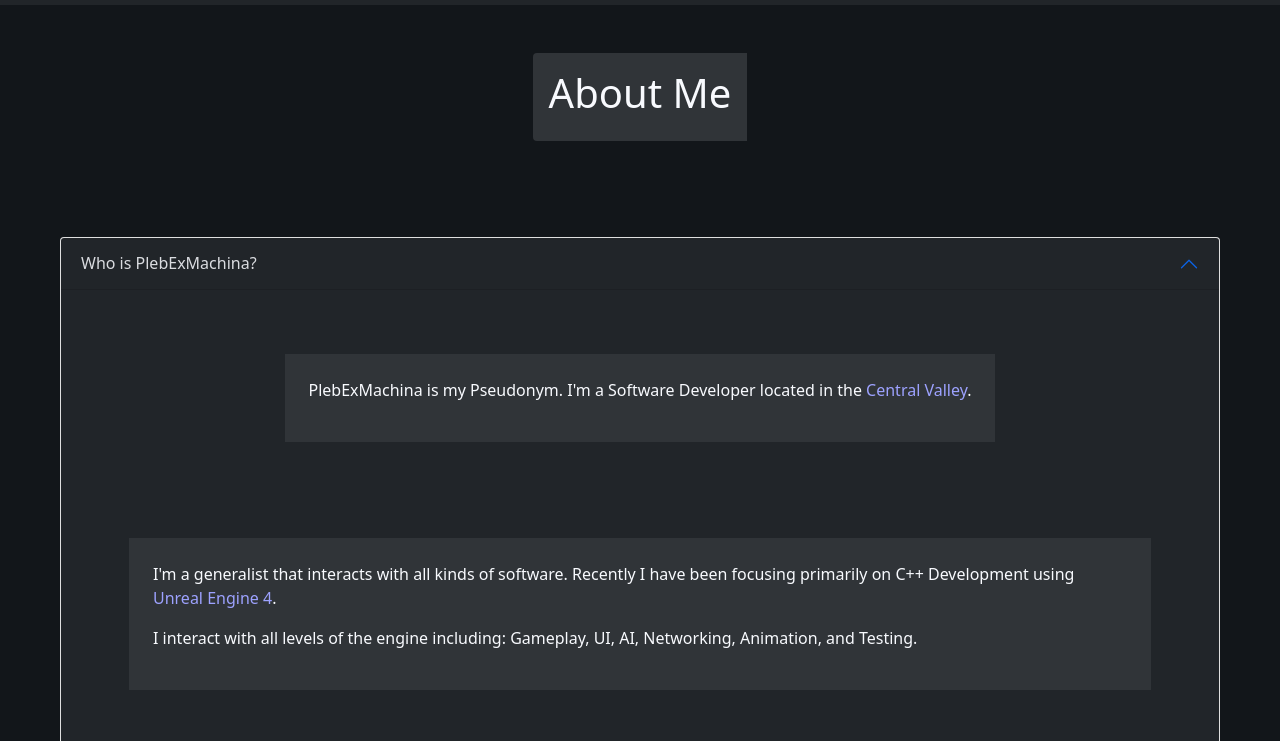
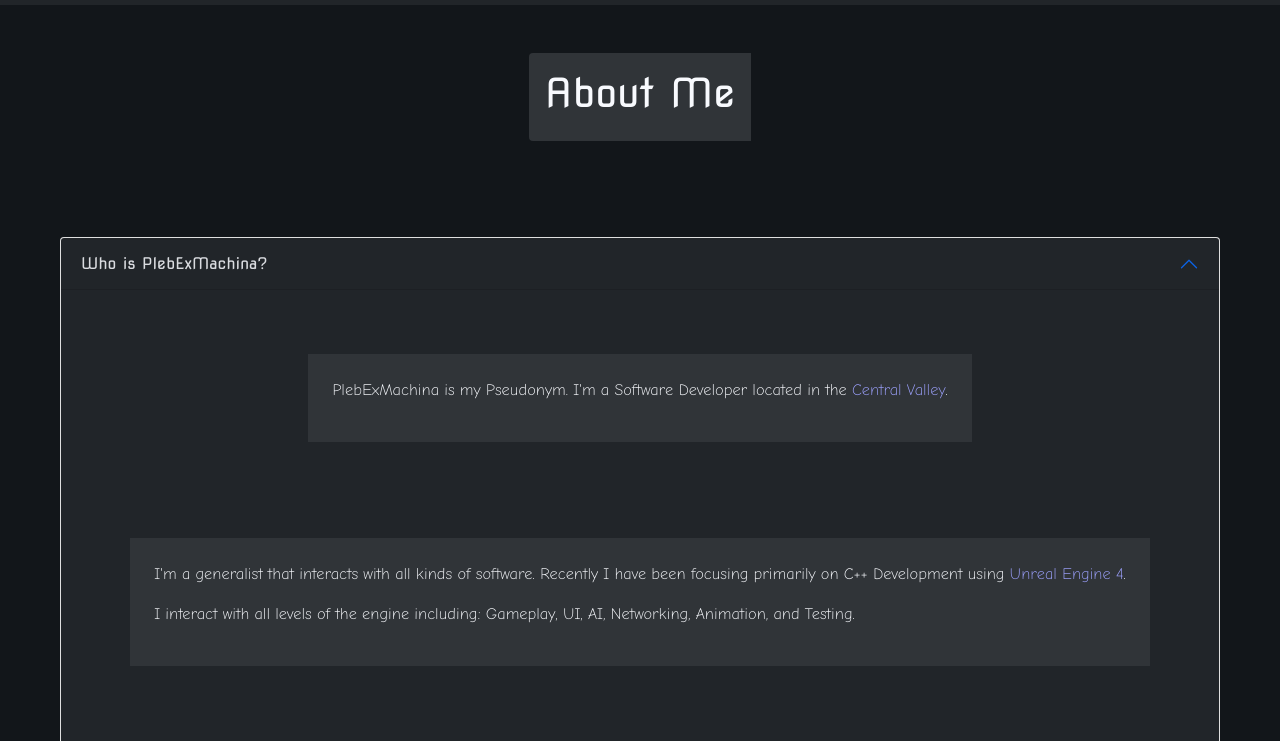
Before and after one commit to PlebExMachina/PlebExMachina.github.io, a website: page about.html in a window 1280 px wide. Shown: the part 59-800 px from the top of the page. Drawn offline with nearby package versions, Linux system fonts and the light colour scheme.

Commit message:
feat(typography): integrated google fonts and setup fallbacks

```diff
--- a/about.html
+++ b/about.html
@@ -17,6 +17,11 @@
   <!-- Font Awesome -->
   <link rel="stylesheet" href="https://cdnjs.cloudflare.com/ajax/libs/font-awesome/6.1.1/css/brands.min.css">
   <link rel="stylesheet" href="https://cdnjs.cloudflare.com/ajax/libs/font-awesome/6.1.1/css/fontawesome.min.css">
+
+    <!-- Google Fonts -->
+    <link rel="preconnect" href="https://fonts.googleapis.com">
+    <link rel="preconnect" href="https://fonts.gstatic.com" crossorigin>
+    <link href="https://fonts.googleapis.com/css2?family=Comic+Neue:wght@300&family=Nova+Square&display=swap" rel="stylesheet">
 </head>
 
 <body class="d-flex flex-column">
--- a/scss/style.scss
+++ b/scss/style.scss
@@ -262,3 +262,11 @@ $r-radius: 2;
     color: adjustedFontColor(0);
     background-color: adjustedBGColor(0);
 }
+
+h1, h2, h3, h4, h5 {
+    font-family: 'Nova Square', Georgia, Helvetica, Arial;
+}
+
+p {
+    font-family: 'Comic Neue', sans-serif;
+}
```
Also changed, not shown: contact.html (+5 -0 lines), game.html (+4 -0 lines), index.html (+4 -0 lines), web.html (+6 -0 lines), css/style.css, 1 other file.
